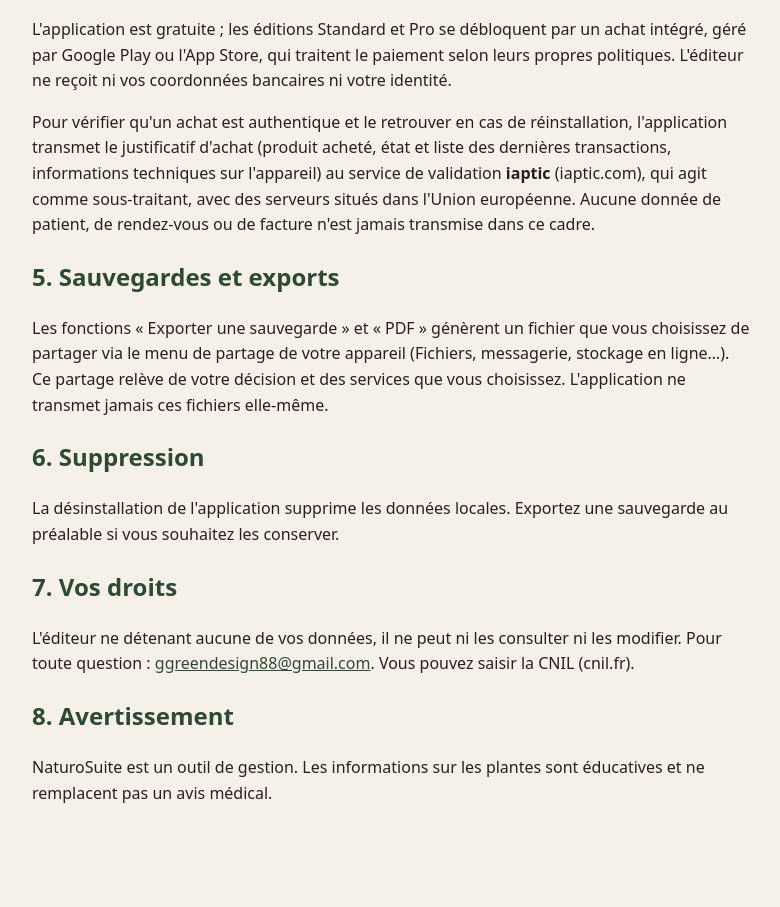
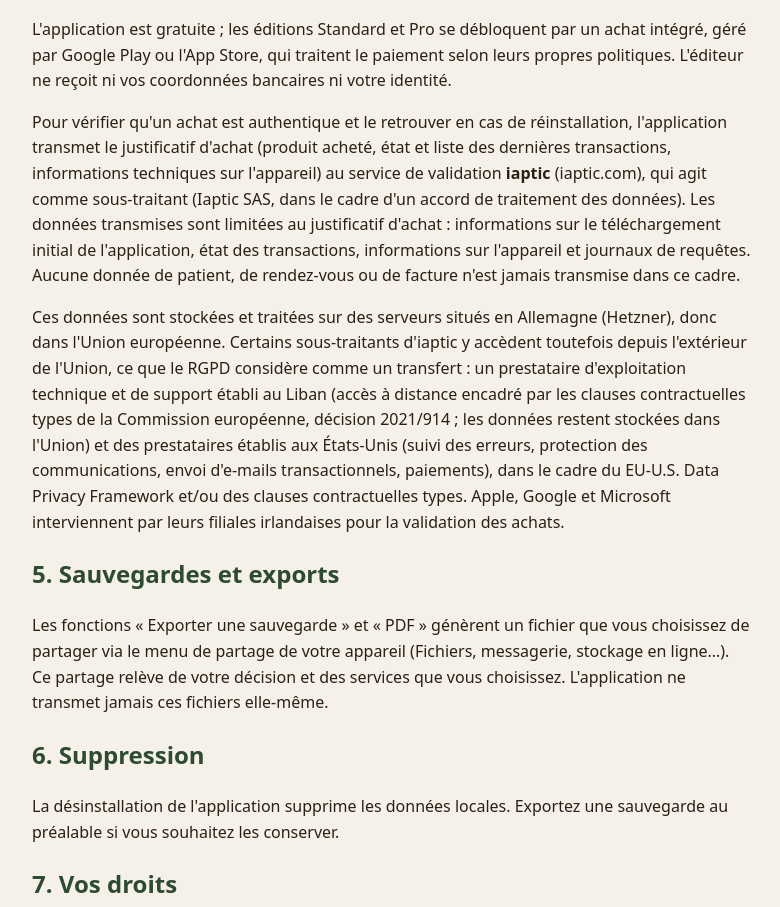
Before and after one commit to Yavhi11211/naturosuite-legal, a plain HTML site: page index.html in a window 1280 px wide. Shown: the part 834-1741 px from the top of the page, without its empty margins (248-1028 px from the left). Before the commit the page ends 1680 px from the top, so only its background shows below. Drawn offline with Linux system fonts and the light colour scheme.

Commit message:
Confidentialité : précisions iaptic (hébergement, transferts, sous-traitants)

```diff
--- a/index.html
+++ b/index.html
@@ -13,7 +13,8 @@
 <p>Pour ces données, <strong>vous êtes le responsable de traitement</strong> au sens du RGPD à l'égard de vos patients : il vous appartient de les informer, de ne collecter que les données nécessaires, de les conserver pour une durée adaptée et de sécuriser votre appareil (verrouillage, chiffrement).</p>
 <h2>4. Achats intégrés</h2>
 <p>L'application est gratuite ; les éditions Standard et Pro se débloquent par un achat intégré, géré par Google Play ou l'App Store, qui traitent le paiement selon leurs propres politiques. L'éditeur ne reçoit ni vos coordonnées bancaires ni votre identité.</p>
-<p>Pour vérifier qu'un achat est authentique et le retrouver en cas de réinstallation, l'application transmet le justificatif d'achat (produit acheté, état et liste des dernières transactions, informations techniques sur l'appareil) au service de validation <strong>iaptic</strong> (iaptic.com), qui agit comme sous-traitant, avec des serveurs situés dans l'Union européenne. Aucune donnée de patient, de rendez-vous ou de facture n'est jamais transmise dans ce cadre.</p>
+<p>Pour vérifier qu'un achat est authentique et le retrouver en cas de réinstallation, l'application transmet le justificatif d'achat (produit acheté, état et liste des dernières transactions, informations techniques sur l'appareil) au service de validation <strong>iaptic</strong> (iaptic.com), qui agit comme sous-traitant (Iaptic SAS, dans le cadre d'un accord de traitement des données). Les données transmises sont limitées au justificatif d'achat : informations sur le téléchargement initial de l'application, état des transactions, informations sur l'appareil et journaux de requêtes. Aucune donnée de patient, de rendez-vous ou de facture n'est jamais transmise dans ce cadre.</p>
+<p>Ces données sont stockées et traitées sur des serveurs situés en Allemagne (Hetzner), donc dans l'Union européenne. Certains sous-traitants d'iaptic y accèdent toutefois depuis l'extérieur de l'Union, ce que le RGPD considère comme un transfert : un prestataire d'exploitation technique et de support établi au Liban (accès à distance encadré par les clauses contractuelles types de la Commission européenne, décision 2021/914 ; les données restent stockées dans l'Union) et des prestataires établis aux États-Unis (suivi des erreurs, protection des communications, envoi d'e-mails transactionnels, paiements), dans le cadre du EU-U.S. Data Privacy Framework et/ou des clauses contractuelles types. Apple, Google et Microsoft interviennent par leurs filiales irlandaises pour la validation des achats.</p>
 <h2>5. Sauvegardes et exports</h2>
 <p>Les fonctions « Exporter une sauvegarde » et « PDF » génèrent un fichier que vous choisissez de partager via le menu de partage de votre appareil (Fichiers, messagerie, stockage en ligne…). Ce partage relève de votre décision et des services que vous choisissez. L'application ne transmet jamais ces fichiers elle-même.</p>
 <h2>6. Suppression</h2>
```
